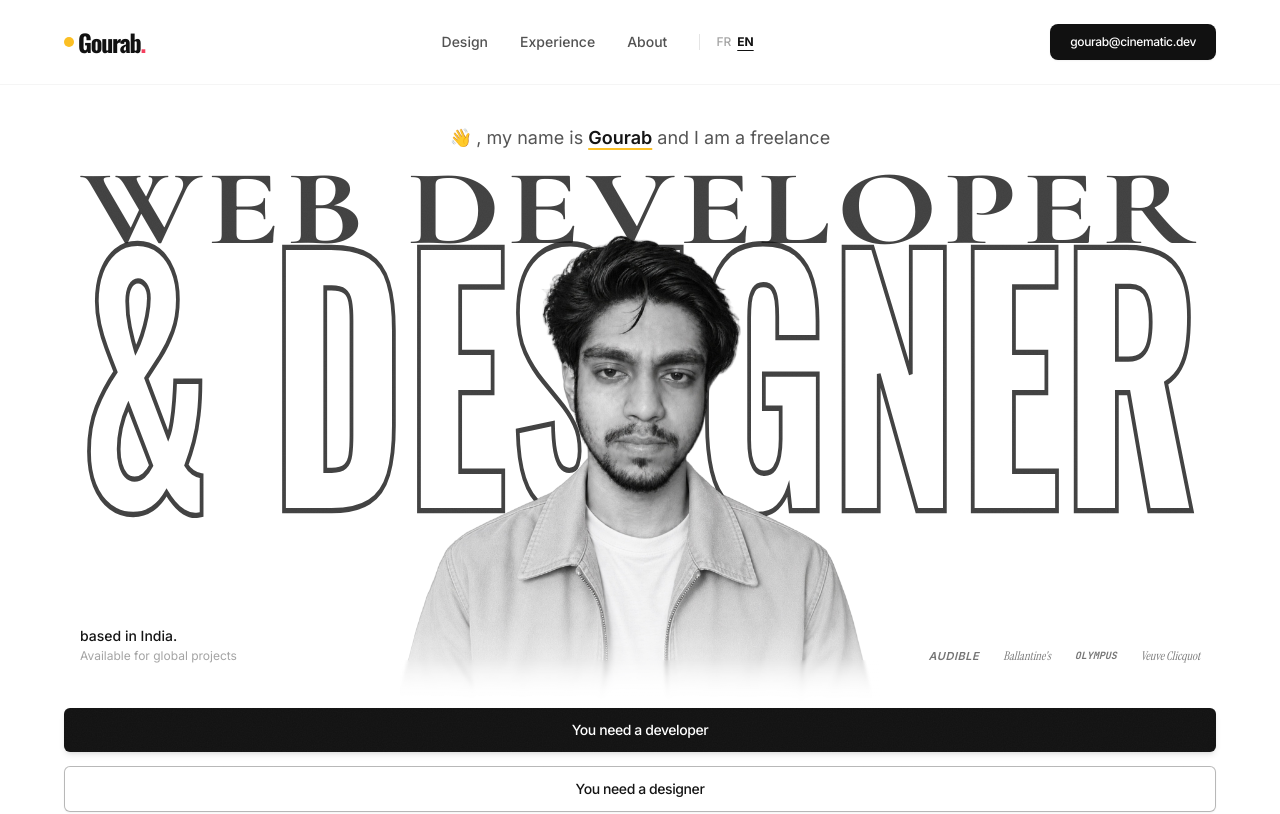
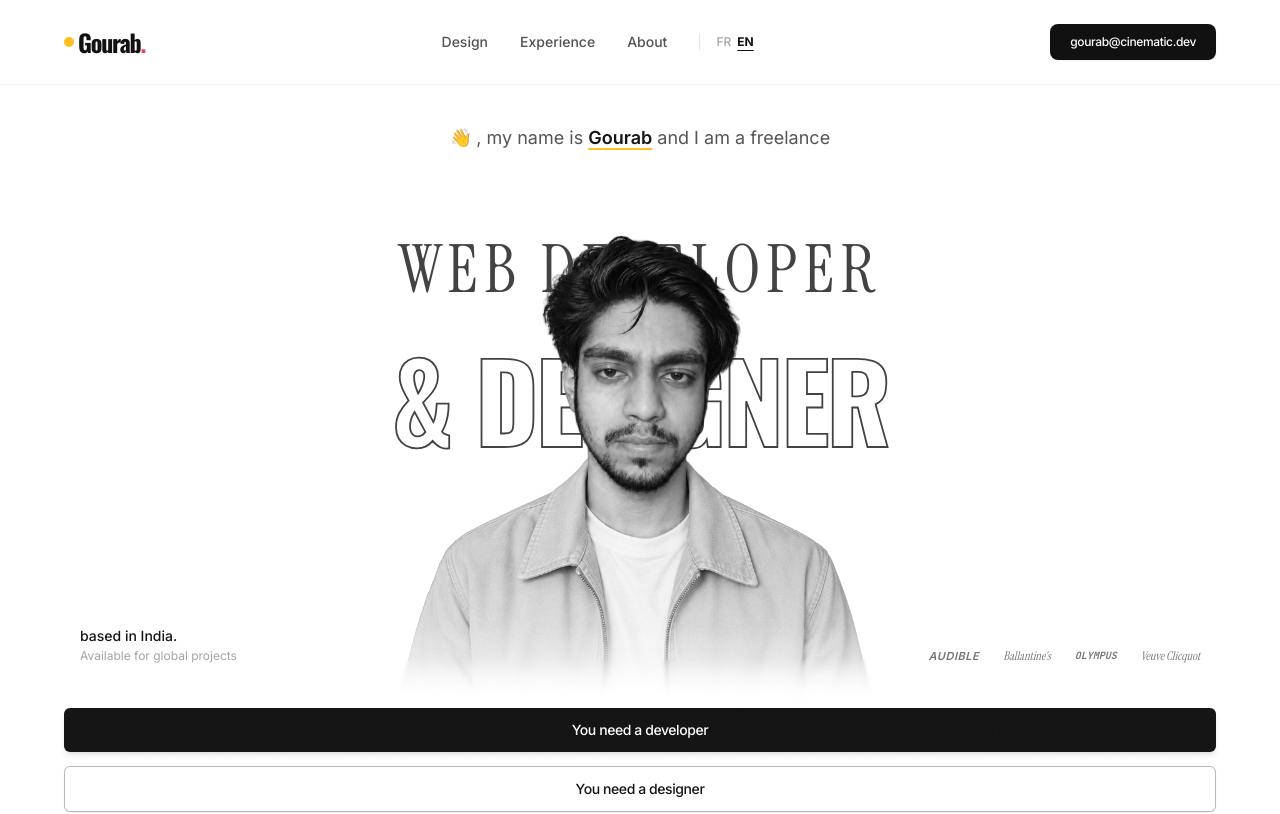
Before and after one commit to gourabs444-del/GOURAB-PORTFOLIO, a Next.js app: page / in a window 1280 px wide. Shown: the top 814 px of the page. Built offline with nearby package versions, Linux system fonts and the light colour scheme.

Commit message:
style: restore WEB DEVELOPER editorial serif typography and add generous vertical elevation above DESIGNER

```diff
--- a/src/components/sections/Hero.tsx
+++ b/src/components/sections/Hero.tsx
@@ -113,53 +113,35 @@ export function Hero({ isLoaded }: HeroProps) {
       {/* Main 2-Line Layered Typography & Centered Cutout Portrait Scene (Exact Bazil Reference Match) */}
       <div className="relative my-auto w-full max-w-7xl mx-auto flex flex-col items-center justify-center py-2 sm:py-4 min-h-[320px] xs:min-h-[360px] sm:min-h-[440px] md:min-h-[500px] lg:min-h-[540px]">
         {/* Background Typography Container (z-10, strictly behind the foreground portrait) */}
-        <div className="relative z-10 w-full max-w-5xl lg:max-w-6xl mx-auto flex flex-col items-center justify-center text-center select-none -translate-y-14 xs:-translate-y-18 sm:-translate-y-28 md:-translate-y-36 lg:-translate-y-40 px-2 sm:px-4">
-          {/* Line 1 (Solid Bold Black): WEB DEVELOPER (Luxury Editorial Serif Font, 1 Inch Above 2nd Line) */}
+        <div className="relative z-10 w-full max-w-6xl mx-auto flex flex-col items-center justify-center text-center select-none -translate-y-8 sm:-translate-y-14 md:-translate-y-20 lg:-translate-y-24 px-2 sm:px-4">
+          {/* Line 1 (Solid Bold Black): WEB DEVELOPER (Editorial Serif Font, Elevated Above & DESIGNER) */}
           <div
             ref={headlineTopRef}
-            className="w-full relative z-10 -translate-y-8 xs:-translate-y-10 sm:-translate-y-14 md:-translate-y-18 lg:-translate-y-20"
+            className="w-full relative z-10 mb-3 sm:mb-6 md:mb-8 lg:mb-10"
           >
-            <svg viewBox="0 0 1000 85" className="w-full h-auto overflow-visible" preserveAspectRatio="none">
-              <text
-                x="0"
-                y="72"
-                textLength="1000"
-                lengthAdjust="spacingAndGlyphs"
-                className="font-luxury font-bold uppercase fill-[#111111]"
+            <h1
+              className="font-serif uppercase font-normal text-[8vw] sm:text-[7.2vw] md:text-[6.2vw] lg:text-[5.6vw] xl:text-[5.2vw] tracking-[0.06em] sm:tracking-[0.1em] text-[#111111] leading-none whitespace-nowrap"
               style={{
-                  fontFamily: "var(--font-luxury), var(--font-serif), serif",
-                  fontSize: "96px",
-                  fontWeight: "700",
-                  letterSpacing: "0.04em",
+                fontFamily: "var(--font-serif), var(--font-luxury), 'Instrument Serif', Georgia, serif",
               }}
             >
               WEB DEVELOPER
-              </text>
-            </svg>
+            </h1>
           </div>
 
-          {/* Line 2 (Outlined Stroked Text Behind Portrait): & DESIGNER (Extra Tall Vertical Stretch, Same Start & End) */}
+          {/* Line 2 (Outlined Stroked Text Behind Portrait): & DESIGNER (Tall Bold Outlined) */}
           <div
             ref={headlineBottomRef}
-            className="w-full relative z-10 mt-1 sm:mt-2 transform scale-y-[1.75] sm:scale-y-[1.9] md:scale-y-[2.05] lg:scale-y-[2.15] origin-top"
+            className="w-full relative z-10"
           >
-            <svg viewBox="0 0 1000 120" className="w-full h-auto overflow-visible" preserveAspectRatio="none">
-              <text
-                x="0"
-                y="102"
-                textLength="1000"
-                lengthAdjust="spacingAndGlyphs"
-                className="font-oswald font-black uppercase fill-transparent"
+            <h2
+              className="font-oswald uppercase font-black text-[12vw] sm:text-[11vw] md:text-[10vw] lg:text-[9.2vw] xl:text-[8.5vw] leading-none tracking-tight select-none text-transparent whitespace-nowrap"
               style={{
-                  fontSize: "135px",
-                  fontWeight: "900",
-                  stroke: "#111111",
-                  strokeWidth: "2.2px",
+                WebkitTextStroke: "1.8px #111111",
               }}
             >
               &amp; DESIGNER
-              </text>
-            </svg>
+            </h2>
           </div>
         </div>
 
```
Lines whose indentation alone changed are shown as unchanged.
